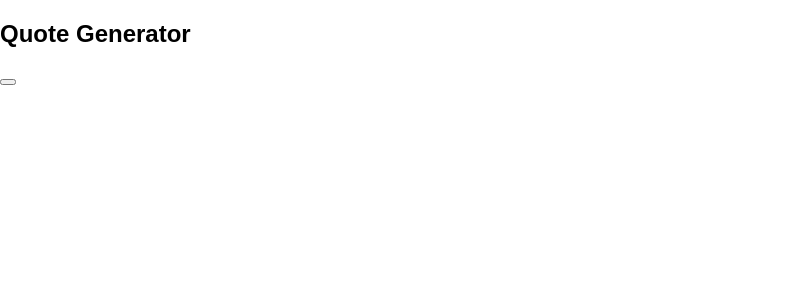
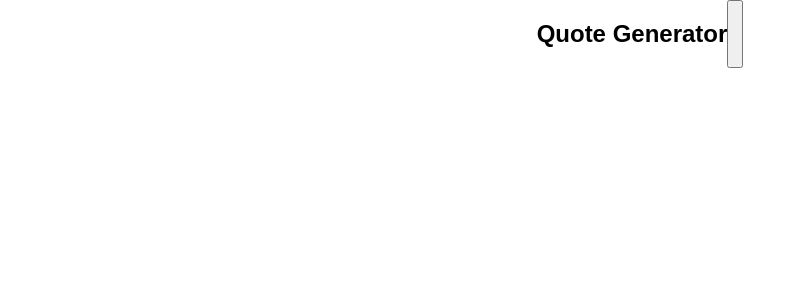
Before and after one commit to Vasilisdm/react-quote-generator, a React (Create React App) app: page / in a window 1280 px wide. Shown: the top 300 px of the page, without its empty margins (0-806 px from the left). Built offline with nearby package versions, Linux system fonts and the light colour scheme.

Commit message:
removed the unnecessary code and centered the heading

```diff
--- a/src/App.css
+++ b/src/App.css
@@ -1,28 +1,4 @@
-.App {
-  text-align: center;
+.quote-generator-container {
+  display: flex;
+  justify-content: center;
 }
-
-.App-logo {
-  animation: App-logo-spin infinite 20s linear;
-  height: 80px;
-}
-
-.App-header {
-  background-color: #222;
-  height: 150px;
-  padding: 20px;
-  color: white;
-}
-
-.App-title {
-  font-size: 1.5em;
-}
-
-.App-intro {
-  font-size: large;
-}
-
-@keyframes App-logo-spin {
-  from { transform: rotate(0deg); }
-  to { transform: rotate(360deg); }
-}
```
